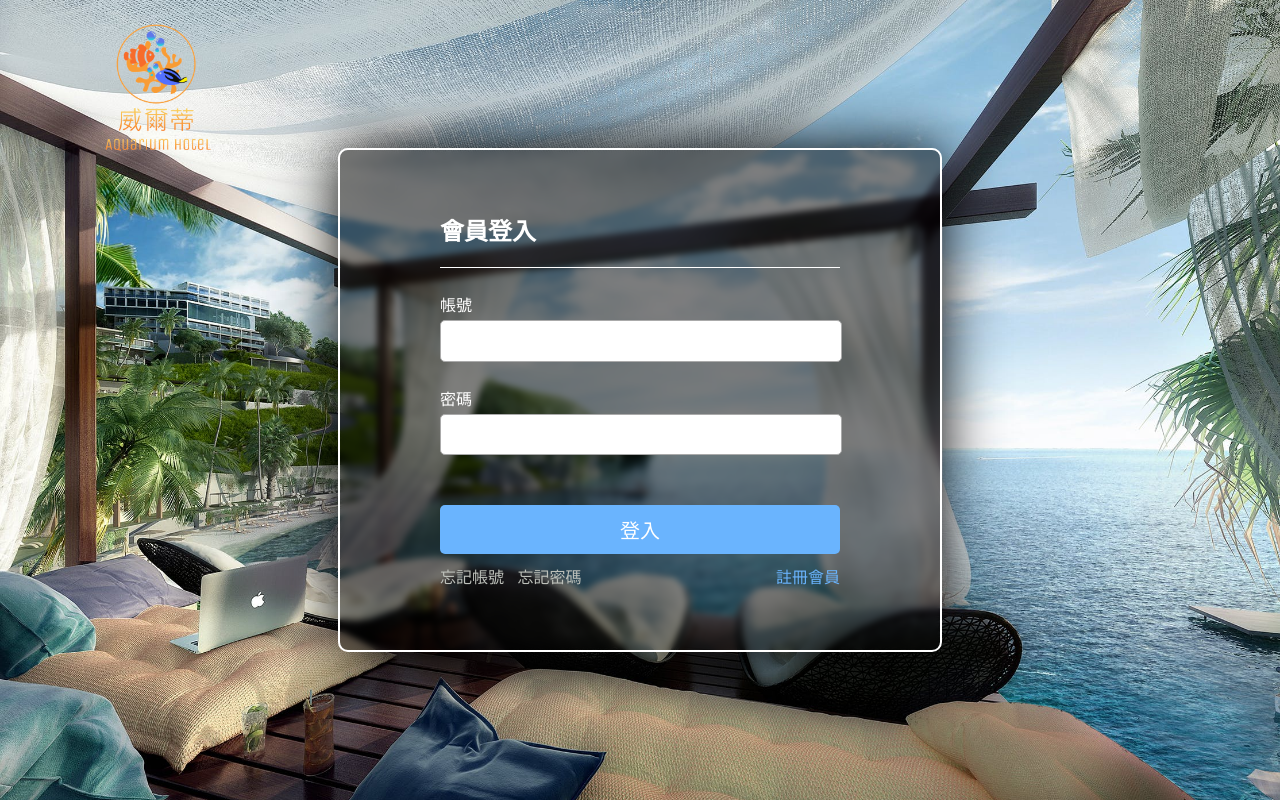
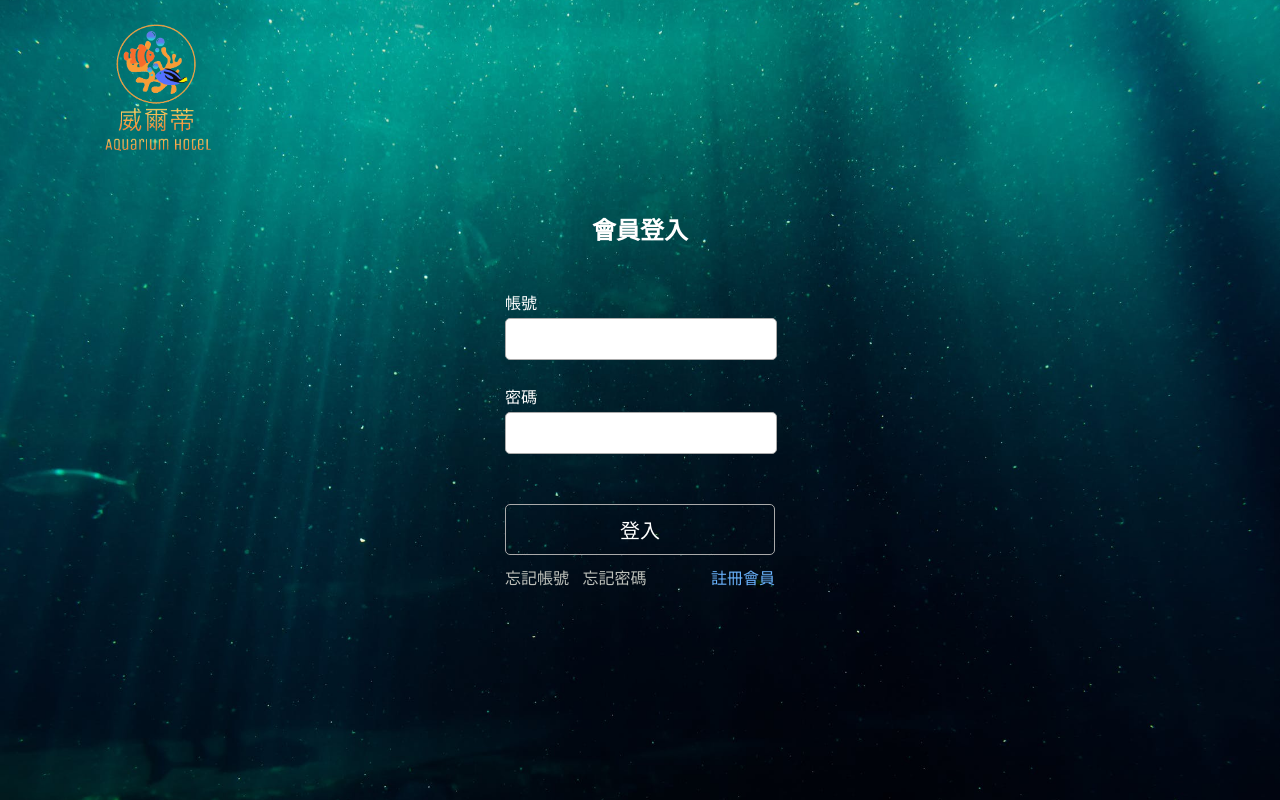
Before and after one commit to love9898hj498/Project, a plain HTML site: page Sign-in/Sign-in.html in a window 1280 px wide. Drawn offline with Linux system fonts and the light colour scheme.

Commit message:
登入修改

```diff
--- a/Sign-in/Sign-in.css
+++ b/Sign-in/Sign-in.css
@@ -9,7 +9,6 @@
 }
 html,body{
     height: 100%;
-
 }
 .number{
     margin-right: 10px;
@@ -26,33 +25,26 @@ html,body{
 }
 
 body{
-    background: url(Sign-in.png)no-repeat center center / cover;
     display: flex;
     justify-content: center;
     align-items: center;
-
+    background: url(../images/background4.png)no-repeat center center / cover;
 }
 .login{
     width: 600px;
     height: 500px;
-    background-color:rgba(0,0,0,.5);
-    border-radius: 10px;
-    border: 2px solid #fff;
-    box-shadow: 0 0 60px #000;
-    backdrop-filter: blur(3px);
     display: flex;
     justify-content: center;
     align-items: center;
-
 }
 .form{
-    width: 400px;
+    width: 270px;
     font-family: 'Noto Sans TC', sans-serif;
     color: #fff;
 }
 .form h2{
+    text-align: center;
     margin-bottom: 20px;
-    border-bottom: 1px solid #fff;
     padding-bottom: 20px;
 }
 .form .group{
@@ -76,8 +68,8 @@ body{
 .form .btn{
     font-size: 20px;
     border-radius: 5px;
-    border: none;
-    background-color: #6ab4fe;
+    background-color: transparent;
+    border: 1px solid #aaa;
     width: 100%;
     padding: 10px 0;
     color: #fff;
@@ -102,14 +94,3 @@ body{
 .registered a{
     color: #6ab4fe;
 }
-
-
-@media (max-width:360px) {
-    .login{
-        width: 300px;
-        height: 420px;
-    }
-    .form{
-        width: 250px;
-    }
-}
```
Also changed, not shown: images/background4.png (added).
